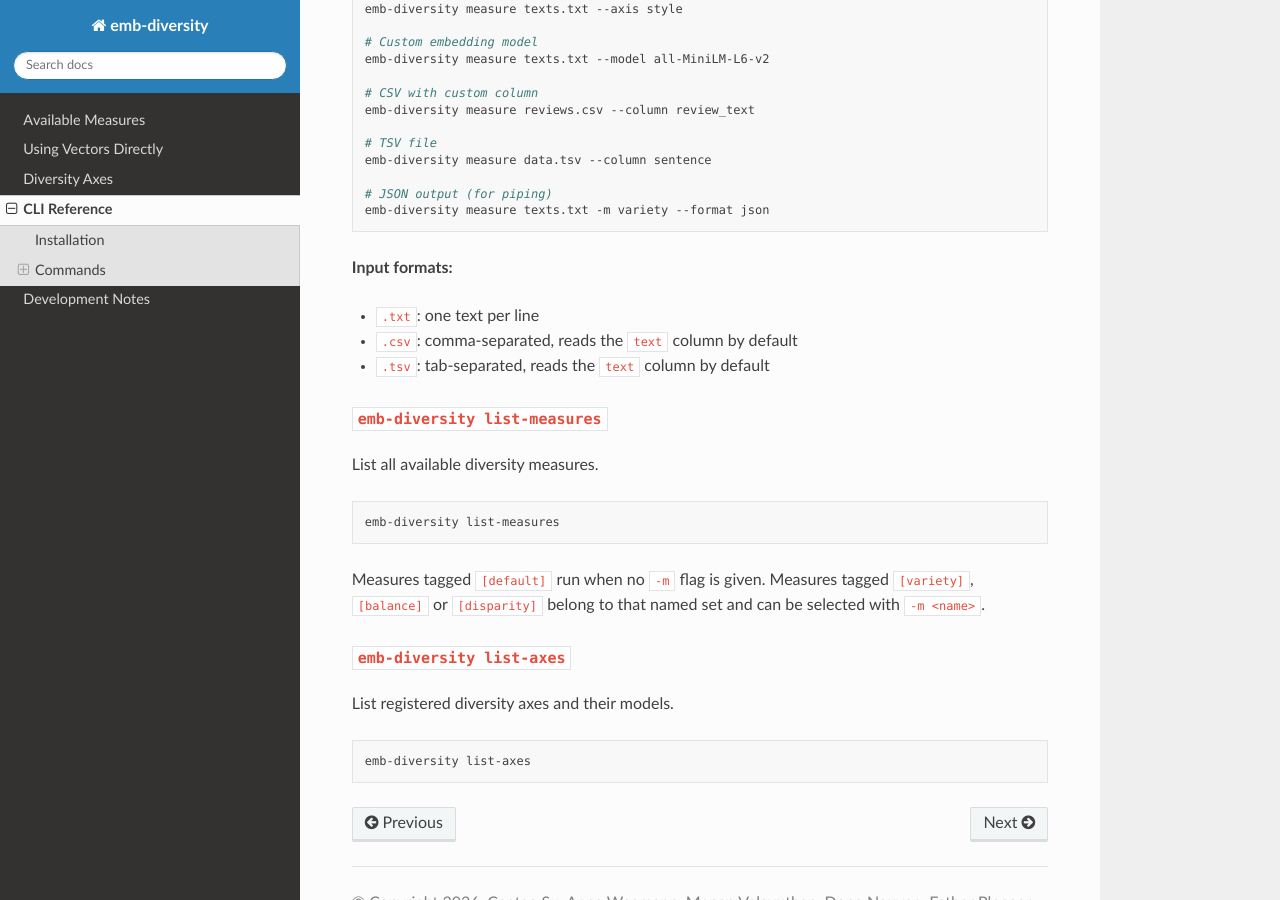
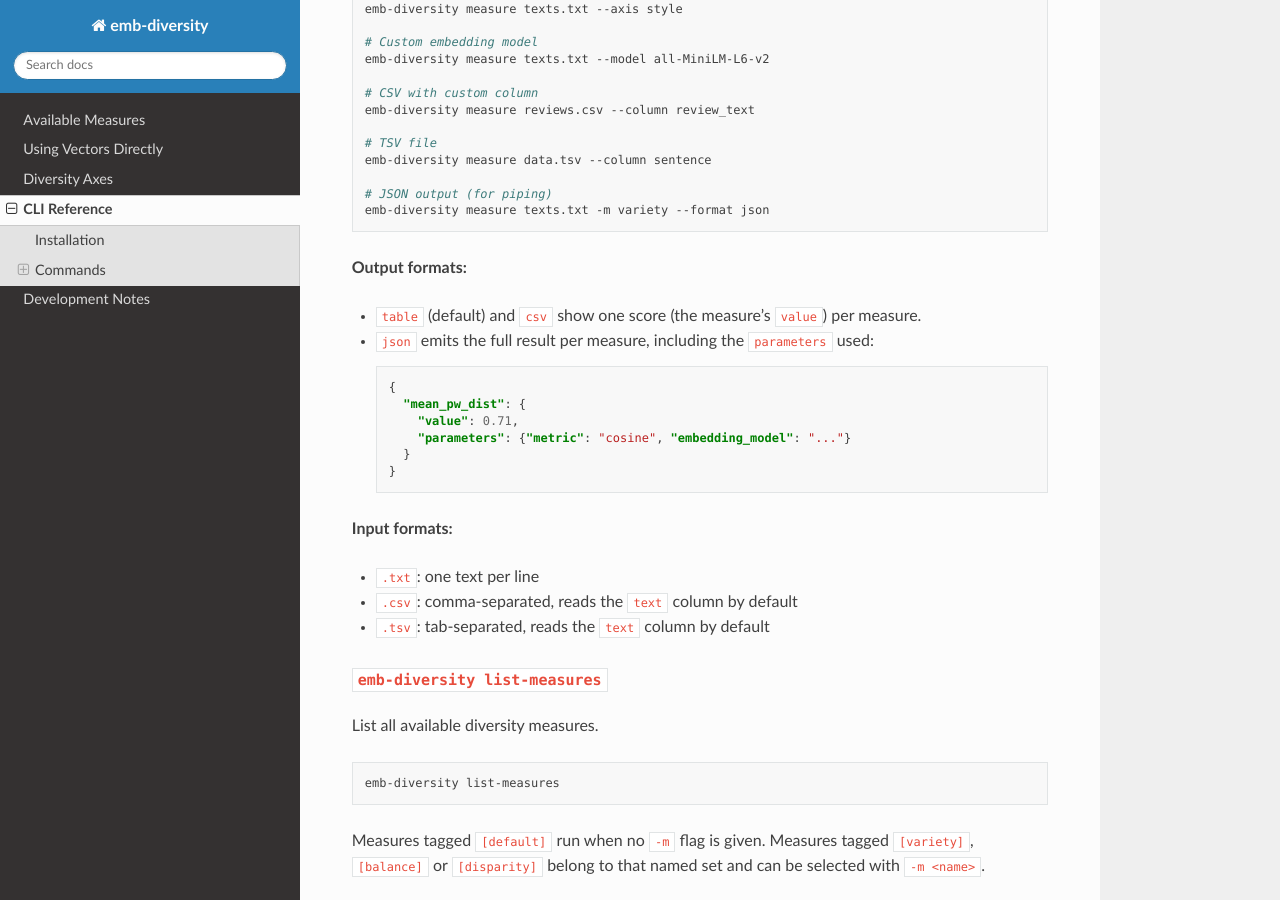
Before and after one commit to nlpsoc/emb-diversity, a Sphinx documentation site: the page built from docs/source/user-guide/cli.md, in a window 1280 px wide and 900 px high, scrolled down 1379 px. Built offline with Sphinx 7.4.7 and the Read the Docs theme 3.1.0, drawn with Linux system fonts in a browser that asks for light colours; pages that are not in the unit, such as notebooks, are missing from menus.

Commit message:
docs: note the {value, parameters} shape in the vectors and CLI guides
- vectors guide: parameters["embedding_model"] is None for vector input
- CLI guide: table/csv show the scalar value, --format json includes parameters

Co-Authored-By: Claude Opus 4.8 <noreply@anthropic.com>

````diff
--- a/docs/source/user-guide/cli.md
+++ b/docs/source/user-guide/cli.md
@@ -67,6 +67,20 @@ emb-diversity measure data.tsv --column sentence
 emb-diversity measure texts.txt -m variety --format json
 ```
 
+**Output formats:**
+
+- `table` (default) and `csv` show one score (the measure's `value`) per measure.
+- `json` emits the full result per measure, including the `parameters` used:
+
+  ```json
+  {
+    "mean_pw_dist": {
+      "value": 0.71,
+      "parameters": {"metric": "cosine", "embedding_model": "..."}
+    }
+  }
+  ```
+
 **Input formats:**
 
 - `.txt`: one text per line
````
Also changed, not shown: docs/source/user-guide/vectors.md (+8 -0 lines).
